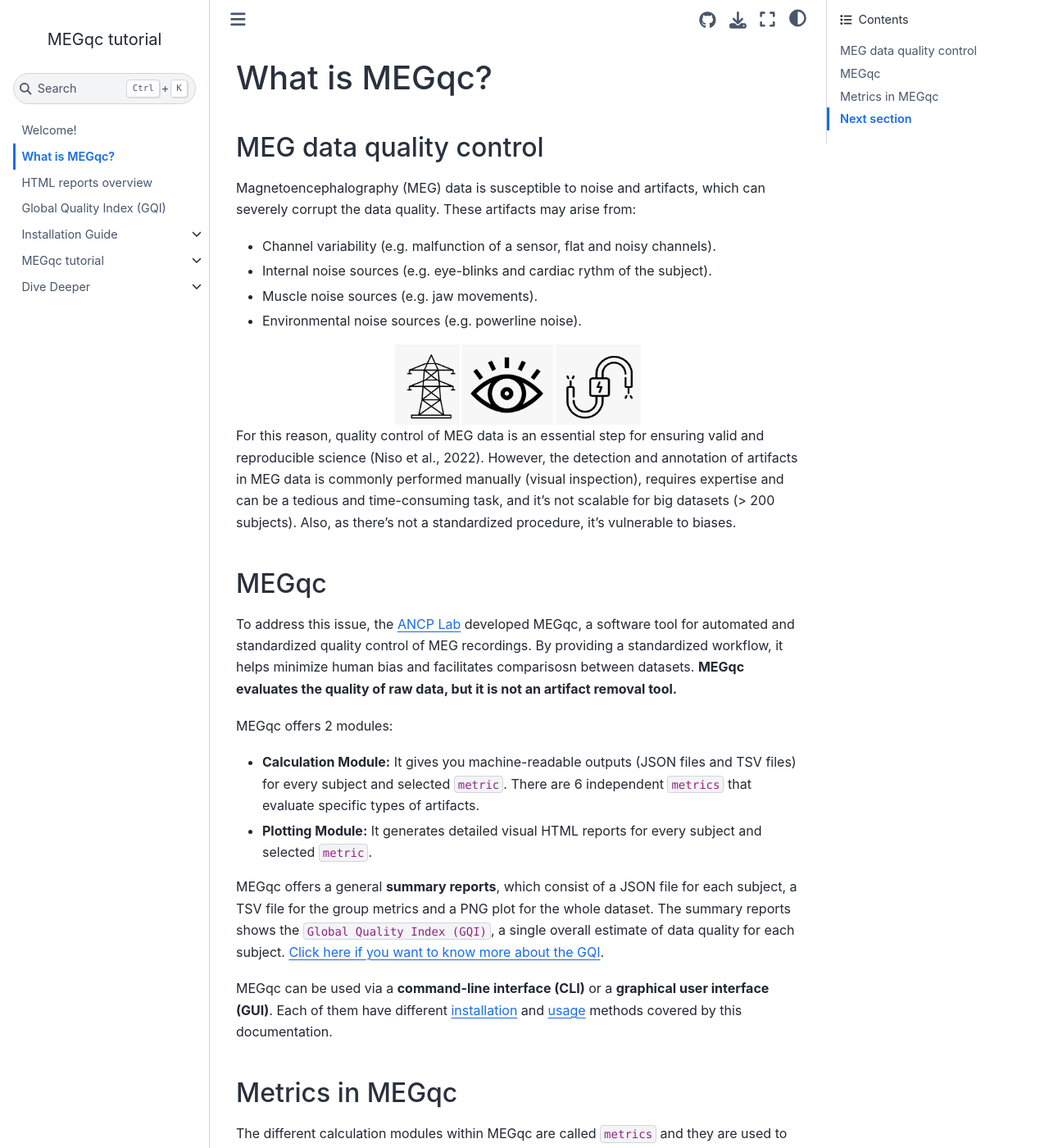
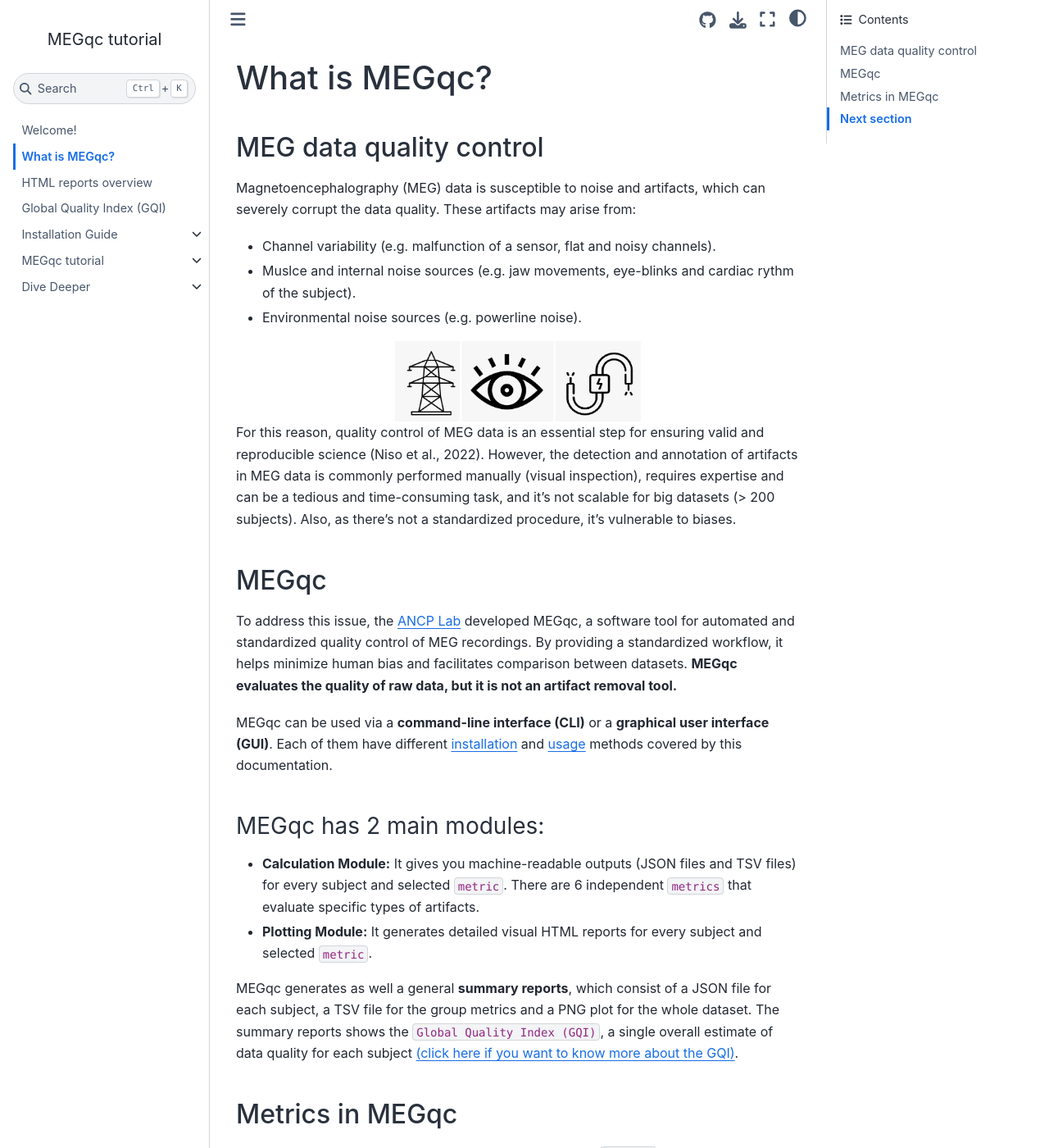
Before and after one commit to ANCPLabOldenburg/megqc_documentation, a Jupyter Book: the page built from book/introduction.md, in a window 1280 px wide and 1400 px high. Shown: the whole window at 82% size. Built offline with Jupyter Book 1.0.4 settings and Sphinx 7.4.7 and the Sphinx Book theme 1.1.4, drawn with Linux system fonts in a browser that asks for light colours; pages that are not in the unit, such as notebooks, are missing from menus; some of the changed text lies outside the part shown.

Commit message:
Update introduction.md

```diff
--- a/book/introduction.md
+++ b/book/introduction.md
@@ -3,8 +3,7 @@
 ## MEG data quality control
 Magnetoencephalography (MEG) data is susceptible to  noise and artifacts, which can severely corrupt the data quality. These artifacts may arise from:
 - Channel variability (e.g. malfunction of a sensor, flat and noisy channels).
-- Internal noise sources (e.g. eye-blinks and cardiac rythm of the subject).
-- Muscle noise sources (e.g. jaw movements).
+- Muslce and internal noise sources (e.g. jaw movements, eye-blinks and cardiac rythm of the subject).
 - Environmental noise sources (e.g. powerline noise).
 
 <img src="../static/sources.png" alt="noise-source" width="300px" align="center">
@@ -12,15 +11,15 @@ Magnetoencephalography (MEG) data is susceptible to  noise and artifacts, which
 For this reason, quality control of MEG data is an essential step for ensuring valid and reproducible science (Niso et al., 2022). However, the detection and annotation of artifacts in MEG data is commonly performed manually (visual inspection), requires expertise and can be a tedious and time-consuming task, and it's not scalable for big datasets (> 200 subjects). Also, as there's not a standardized procedure, it's vulnerable to biases.
 
 ## MEGqc
-To address this issue, the [ANCP Lab](https://uol.de/en/applied-neurocognitive-psychology) developed MEGqc, a software tool for automated and standardized quality control of MEG recordings. By providing a standardized workflow, it helps minimize human bias and facilitates comparisosn between datasets. **MEGqc evaluates the quality of raw data, but it is not an artifact removal tool.**
+To address this issue, the [ANCP Lab](https://uol.de/en/applied-neurocognitive-psychology) developed MEGqc, a software tool for automated and standardized quality control of MEG recordings. By providing a standardized workflow, it helps minimize human bias and facilitates comparison between datasets. **MEGqc evaluates the quality of raw data, but it is not an artifact removal tool.**
 
-MEGqc offers 2 modules:
+MEGqc can be used via a **command-line interface (CLI)** or a **graphical user interface (GUI)**. Each of them have different [installation](./installation) and [usage](./tutorial) methods covered by this documentation.
+
+### MEGqc has 2 main modules:
 - **Calculation Module:** It gives you machine-readable outputs (JSON files and TSV files) for every subject and selected `metric`. There are 6 independent `metrics` that evaluate specific types of artifacts.
 - **Plotting Module:** It generates detailed visual HTML reports for every subject and selected `metric`.
 
-MEGqc offers a general **summary reports**, which consist of a JSON file for each subject, a TSV file for the group metrics and a PNG plot for the whole dataset. The summary reports shows the `Global Quality Index (GQI)`, a single overall estimate of data quality for each subject. [Click here if you want to know more about the GQI](./gqi).
-
-MEGqc can be used via a **command-line interface (CLI)** or a **graphical user interface (GUI)**. Each of them have different [installation](./installation) and [usage](./tutorial) methods covered by this documentation.
+MEGqc generates as well a general **summary reports**, which consist of a JSON file for each subject, a TSV file for the group metrics and a PNG plot for the whole dataset. The summary reports shows the `Global Quality Index (GQI)`, a single overall estimate of data quality for each subject [(click here if you want to know more about the GQI)](./gqi).
 
 ## Metrics in MEGqc
 The different calculation modules within MEGqc are called `metrics` and they are used to evaluate specific types of artifacts. There are six independent metrics grouped by the source of the noise:
@@ -36,13 +35,9 @@ The different calculation modules within MEGqc are called `metrics` and they are
    - **Electrocardiogram (ECG):** Detects correlated noise caused by cardiac activity. [Link to the report](../report/ecg.md).
    - **Electrooculography (EOG):** Detects correlated noise caused by eye movements. [Link to the report](../report/eog.md).
 
-3. **Muscle Artifacts**
+3. **Muscle Artifacts:** Identifies high-frequency bursts from body movements, for example, when the subject clenches their jaw. [Link to the report](../report/muscle.md).
 
-   - **Muscle Artifacts calculation:** Identifies high-frequency bursts from body movements, for example, when the subject clenches their jaw. [Link to the report](../report/muscle.md).
-
-4. **Frequency Domain Assessment**
-
-   - **Power Spectral Density (PSD):** It provides information on the strength of different frequency components of a signal. PSD calculation helps us to distinguish between brain activity and non-brain-related noise, for example, line noise or environmental noise. [Link to the report](../report/psd.md).
+4. **Power Spectral Density (PSD) Assessment:** It provides information on the strength of different frequency components of a signal. PSD calculation helps us to distinguish between brain activity and non-brain-related noise, for example, line noise or environmental noise. [Link to the report](../report/psd.md).
 
 <!--
 
```
Also changed, not shown: other parts of book/introduction.md (+2 -1 lines).
